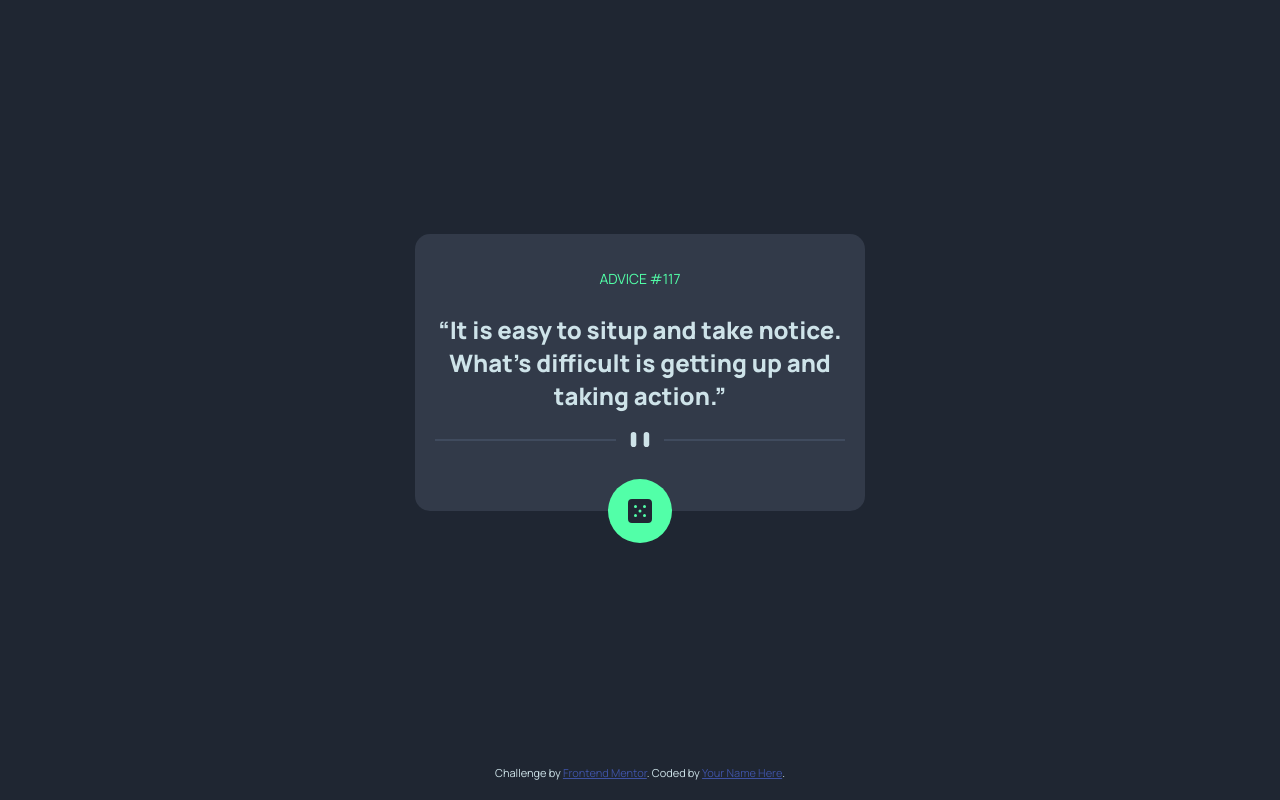
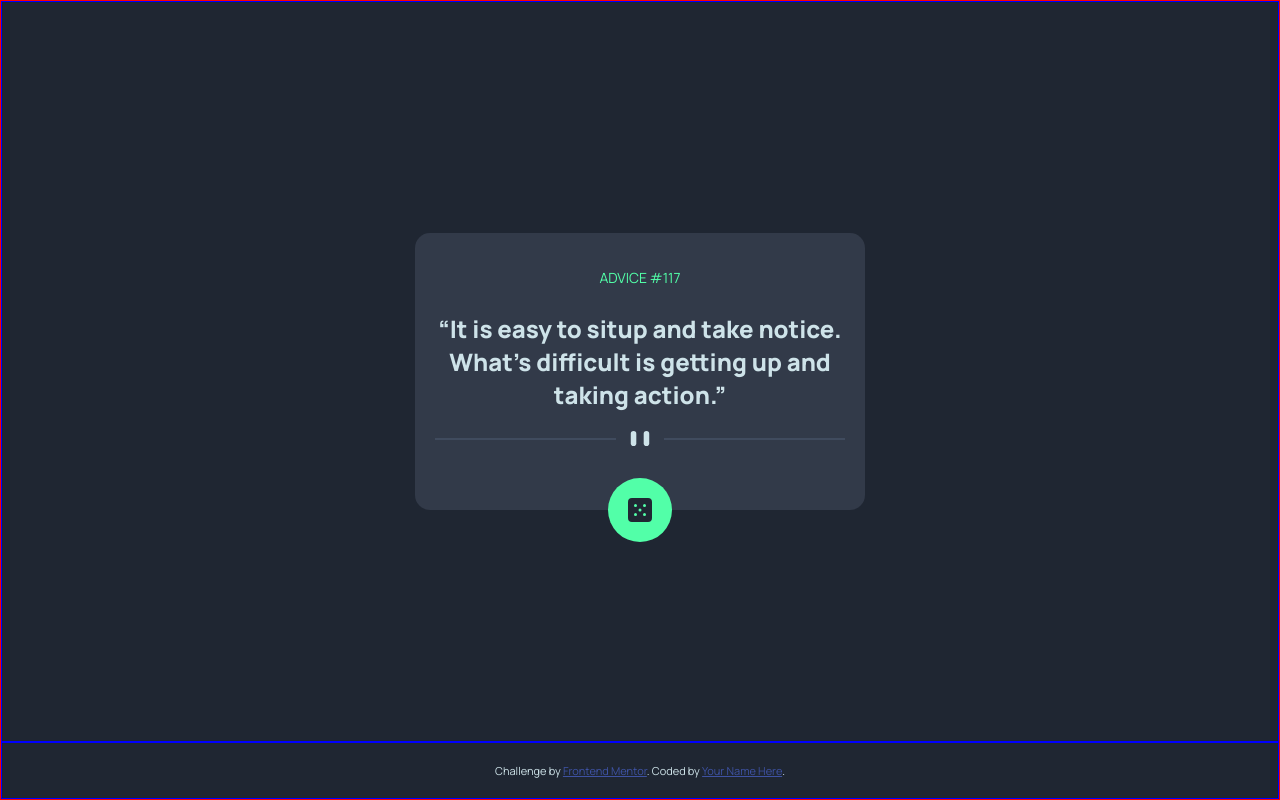
Before and after one commit to Divine-hash/advice-generator, a website: page index.html in a window 1280 px wide. Drawn offline with Linux system fonts and the light colour scheme.

Commit message:
added border for debugging css

```diff
--- a/styles.css
+++ b/styles.css
@@ -50,9 +50,14 @@ input, textarea, select, button {
 body {
   font-family: 'Manrope', sans-serif;
   block-size: 100vb;
+  border: 1px solid red;
   background-color: var(--clr-dark-blue);
   display: grid;
   grid-template-rows: 1fr auto;
+}
+
+body > * {
+  border: 1px solid blue;
 }
 
 
```
